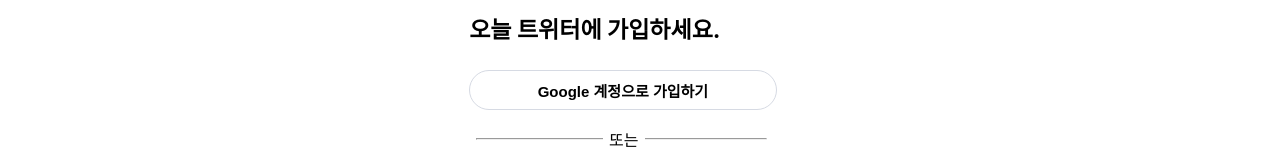
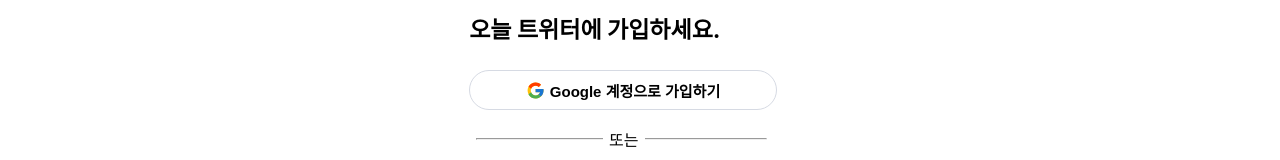
Before and after one commit to kwakhyun/twitter-clone-FE, a React (Create React App) app: page /first in a window 1280 px wide. Shown: the part 206-366 px from the top of the page. Built offline with nearby package versions, Linux system fonts and the light colour scheme.

Commit message:
Feat: 구글 로그인 버튼 수정

```diff
--- a/src/pages/First.js
+++ b/src/pages/First.js
@@ -1,16 +1,28 @@
 import styled from "styled-components";
 import { FaTwitter } from "react-icons/fa";
+import { FcGoogle } from "react-icons/fc";
 import { useNavigate } from "react-router-dom";
 
 const First = () => {
   const navigate = useNavigate();
+
   return (
     <>
       <Container>
         <FaTwitter color="#1d9bf0" size="40px" />
         <StyledP>지금 일어나고 있는 일</StyledP>
         <StyledSpan>오늘 트위터에 가입하세요.</StyledSpan>
-        <StyledButton>Google 계정으로 가입하기</StyledButton>
+        <StyledButton>
+          <a href="http://ec2-15-164-229-25.ap-northeast-2.compute.amazonaws.com/google/login">
+            <div className="icon-box">
+              <div className="google-icon">
+                <FcGoogle size="1.2rem" />
+              </div>
+              <span>Google 계정으로 가입하기</span>
+            </div>
+          </a>
+        </StyledButton>
+
         <StyledDiv>
           <hr /> <StyledText>또는</StyledText>
         </StyledDiv>
@@ -98,6 +110,18 @@
   color: ${(props) => props.color};
   background-color: ${(props) => props.bgcolor || "white"};
   z-index: 3;
+  a {
+    text-decoration: none;
+    color: inherit;
+  }
+  .icon-box {
+    display: flex;
+    align-items: center;
+    justify-content: center;
+    .google-icon {
+      margin: 5px 5px 0 0;
+    }
+  }
 `;
 
 const StyledDesc = styled.span`
```
